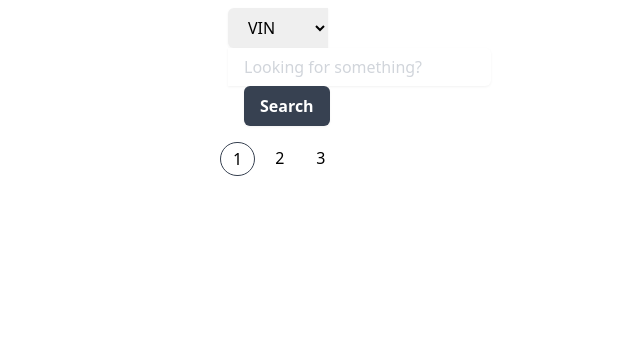
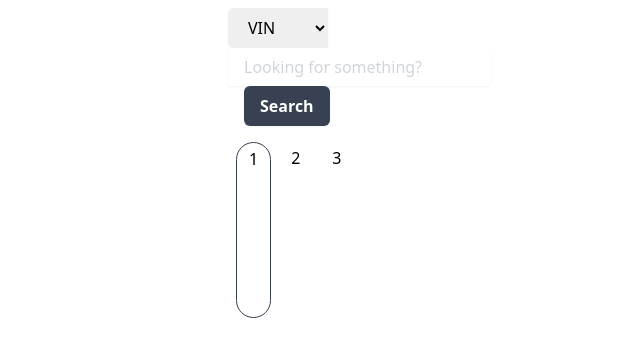
Before and after one commit to jmrrgncpz/theta-cars, a Next.js app: page / in a window 1280 px wide. Shown: the top 356 px of the page, without its empty margins (414-1054 px from the left). Built offline with nearby package versions, Linux system fonts and the light colour scheme; data requests are answered from the project's data file; grey boxes are pictures that could not be loaded.

Commit message:
allow user to clear filter result

```diff
--- a/src/pages/index.tsx
+++ b/src/pages/index.tsx
@@ -1,4 +1,10 @@
-import { Search, SearchValue, CarListItem, PaginationBar } from "@/components";
+import {
+  Search,
+  SearchValue,
+  CarListItem,
+  PaginationBar,
+  Button,
+} from "@/components";
 import { useCarsQuery } from "@/hooks";
 import Head from "next/head";
 import Link from "next/link";
@@ -42,6 +48,24 @@ export default function Home() {
     ));
   };
 
+  const handleClearClick = () => {
+    setSearchResult(undefined);
+  };
+
+  const renderTools = () => {
+    if (Boolean(searchResult)) {
+      return <Button onClick={handleClearClick}>Clear filter</Button>;
+    }
+
+    return (
+      <PaginationBar
+        onChange={handlePageChange}
+        totalItemCount={totalItemCount ?? 0}
+        page={page}
+      />
+    );
+  };
+
   return (
     <>
       <Head>
@@ -55,13 +79,9 @@ export default function Home() {
             <Search onChange={handleSearchValueChange} />
           </div>
 
-          <PaginationBar
-            onChange={handlePageChange}
-            totalItemCount={totalItemCount ?? 0}
-            page={page}
-          />
+          <div className="gap-4 px-4 flex flex-col sm:grid sm:grid-cols-2 lg:grid-cols-3">
+            {renderTools()}
 
-          <div className="gap-4 px-4 flex flex-col sm:grid sm:grid-cols-2 lg:grid-cols-3">
             {isLoading && (
               <span className="text-gray-400 font-semibold">Loading...</span>
             )}
```
